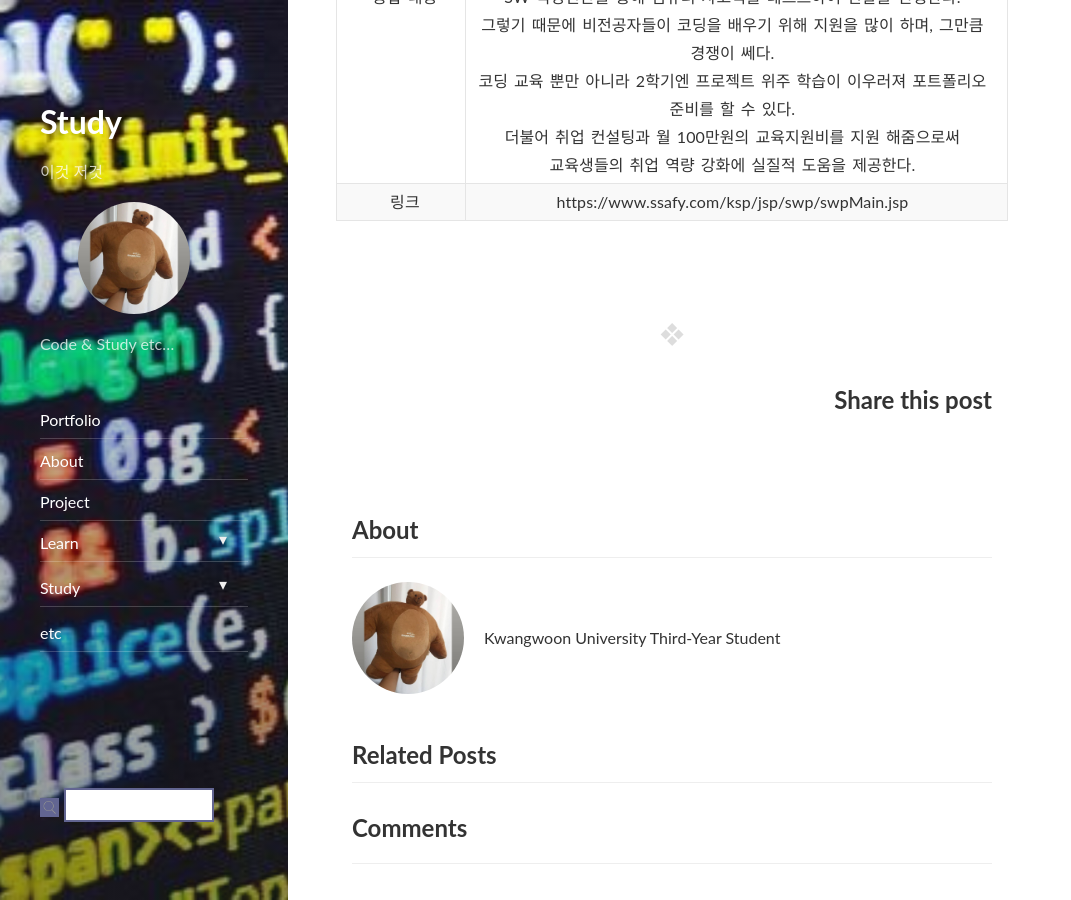
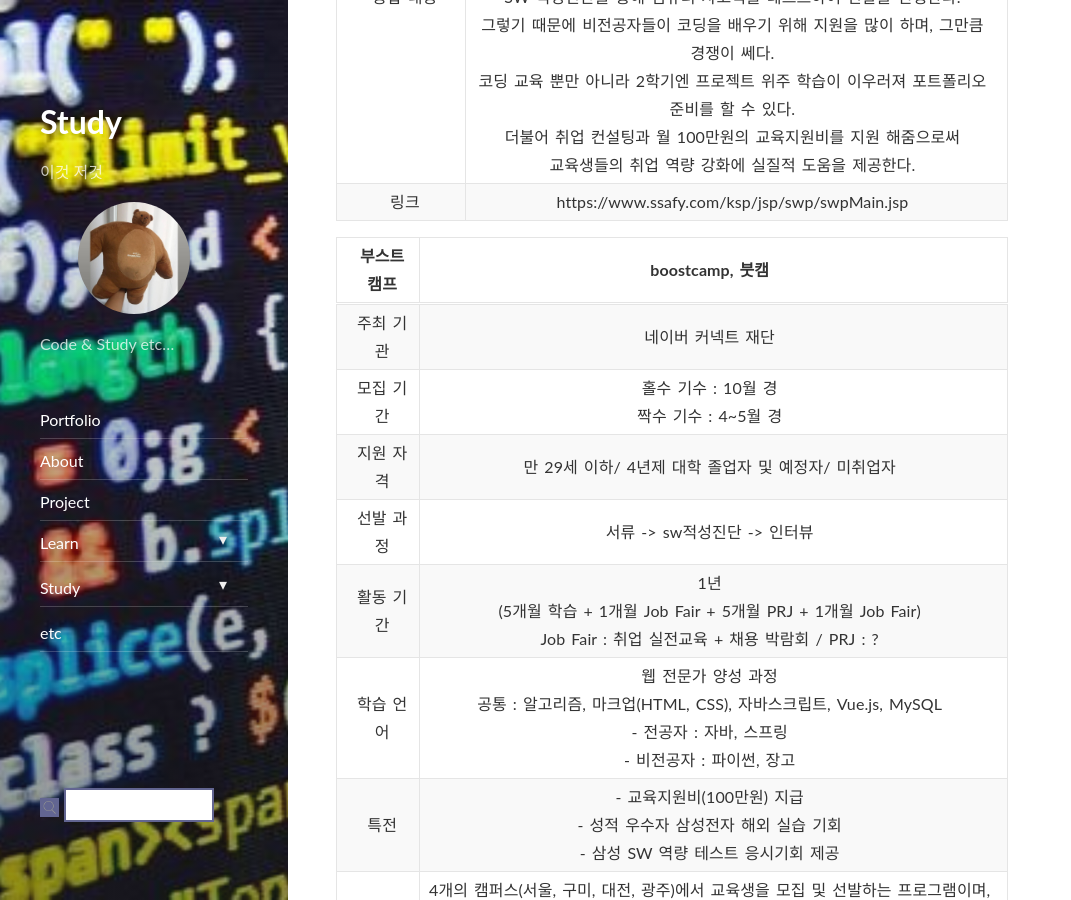
Before and after one commit to ekgus2222/ekgus2222.github.io, a Jekyll site: the page built from _posts/etc/2020-12-21-setting-start.md, in a window 1280 px wide and 900 px high, scrolled down 929 px. Shown: the whole window, without its empty margins (0-1071 px from the left). Built offline with Jekyll 4.4.1, drawn with Linux system fonts in a browser that asks for light colours; nearby versions of some CDN libraries; comment, search, counter and statistics services are not loaded; some of the changed text lies outside the part shown.

Commit message:
Update 2020-12-21-setting-start.md

```diff
--- a/_posts/etc/2020-12-21-setting-start.md
+++ b/_posts/etc/2020-12-21-setting-start.md
@@ -12,7 +12,7 @@ comments: true
 | 삼성 청년 SW 아카데미 | SSAFY, 싸피 |
 |:--------:|:--------:|
 | 주최 기관 | 삼성, 고용노동부 |
-| 모집 기관 | 홀수 기수 : 10월 경<br>짝수 기수 : 4~5월 경|
+| 모집 기간 | 홀수 기수 : 10월 경<br>짝수 기수 : 4~5월 경|
 | 지원 자격 | 만 29세 이하/ 4년제 대학 졸업자 및 예정자/ 미취업자 |
 | 선발 과정 | 서류 -> sw적성진단 -> 인터뷰 |
 | 활동 기간 | 1년<br>(5개월 학습 + 1개월 Job Fair + 5개월 PRJ + 1개월 Job Fair) <br> Job Fair : 취업 실전교육 + 채용 박람회 / PRJ : ? |
@@ -20,3 +20,20 @@ comments: true
 | 특전 | - 교육지원비(100만원) 지급<br>- 성적 우수자 삼성전자 해외 실습 기회<br>- 삼성 SW 역량 테스트 응시기회 제공 |
 | 종합 내용 | 4개의 캠퍼스(서울, 구미, 대전, 광주)에서 교육생을 모집 및 선발하는 프로그램이며,<br>캠퍼스 별로 따로 모집하기 때문에 경쟁률은 상이하다.<br>*다른 블로그 글에 따르면 서울이 가장 경쟁률이 쎄며, 기업 공채 수준이라고 한다.<br>코딩 테스트를 통해 개발 경험이 있는 사람을 뽑는 다른 캠프와 달리, <br>SW 적성진단을 통해 컴퓨터 사고력을 테스트하여 선발을 진행한다. <br>그렇기 때문에 비전공자들이 코딩을 배우기 위해 지원을 많이 하며, 그만큼 경쟁이 쎄다.<br>코딩 교육 뿐만 아니라 2학기엔 프로젝트 위주 학습이 이우러져 포트폴리오 준비를 할 수 있다.<br>더불어 취업 컨설팅과 월 100만원의 교육지원비를 지원 해줌으로써 <br>교육생들의 취업 역량 강화에 실질적 도움을 제공한다. |
 | 링크 | https://www.ssafy.com/ksp/jsp/swp/swpMain.jsp |
+
+
+
+| 부스트캠프 | boostcamp, 붓캠 |
+|:--------:|:--------:|
+| 주최 기관 | 네이버 커넥트 재단 |
+| 모집 기간 | 홀수 기수 : 10월 경<br>짝수 기수 : 4~5월 경|
+| 지원 자격 | 만 29세 이하/ 4년제 대학 졸업자 및 예정자/ 미취업자 |
+| 선발 과정 | 서류 -> sw적성진단 -> 인터뷰 |
+| 활동 기간 | 1년<br>(5개월 학습 + 1개월 Job Fair + 5개월 PRJ + 1개월 Job Fair) <br> Job Fair : 취업 실전교육 + 채용 박람회 / PRJ : ? |
+| 학습 언어 | 웹 전문가 양성 과정<br>공통 : 알고리즘, 마크업(HTML, CSS), 자바스크립트, Vue.js, MySQL<br>- 전공자 : 자바, 스프링<br>- 비전공자 : 파이썬, 장고 |
+| 특전 | - 교육지원비(100만원) 지급<br>- 성적 우수자 삼성전자 해외 실습 기회<br>- 삼성 SW 역량 테스트 응시기회 제공 |
+| 종합 내용 | 4개의 캠퍼스(서울, 구미, 대전, 광주)에서 교육생을 모집 및 선발하는 프로그램이며,<br>캠퍼스 별로 따로 모집하기 때문에 경쟁률은 상이하다.<br>*다른 블로그 글에 따르면 서울이 가장 경쟁률이 쎄며, 기업 공채 수준이라고 한다.<br>코딩 테스트를 통해 개발 경험이 있는 사람을 뽑는 다른 캠프와 달리, <br>SW 적성진단을 통해 컴퓨터 사고력을 테스트하여 선발을 진행한다. <br>그렇기 때문에 비전공자들이 코딩을 배우기 위해 지원을 많이 하며, 그만큼 경쟁이 쎄다.<br>코딩 교육 뿐만 아니라 2학기엔 프로젝트 위주 학습이 이우러져 포트폴리오 준비를 할 수 있다.<br>더불어 취업 컨설팅과 월 100만원의 교육지원비를 지원 해줌으로써 <br>교육생들의 취업 역량 강화에 실질적 도움을 제공한다. |
+| 링크 | https://www.ssafy.com/ksp/jsp/swp/swpMain.jsp |
+
+
+https://23log.tistory.com/24
```
